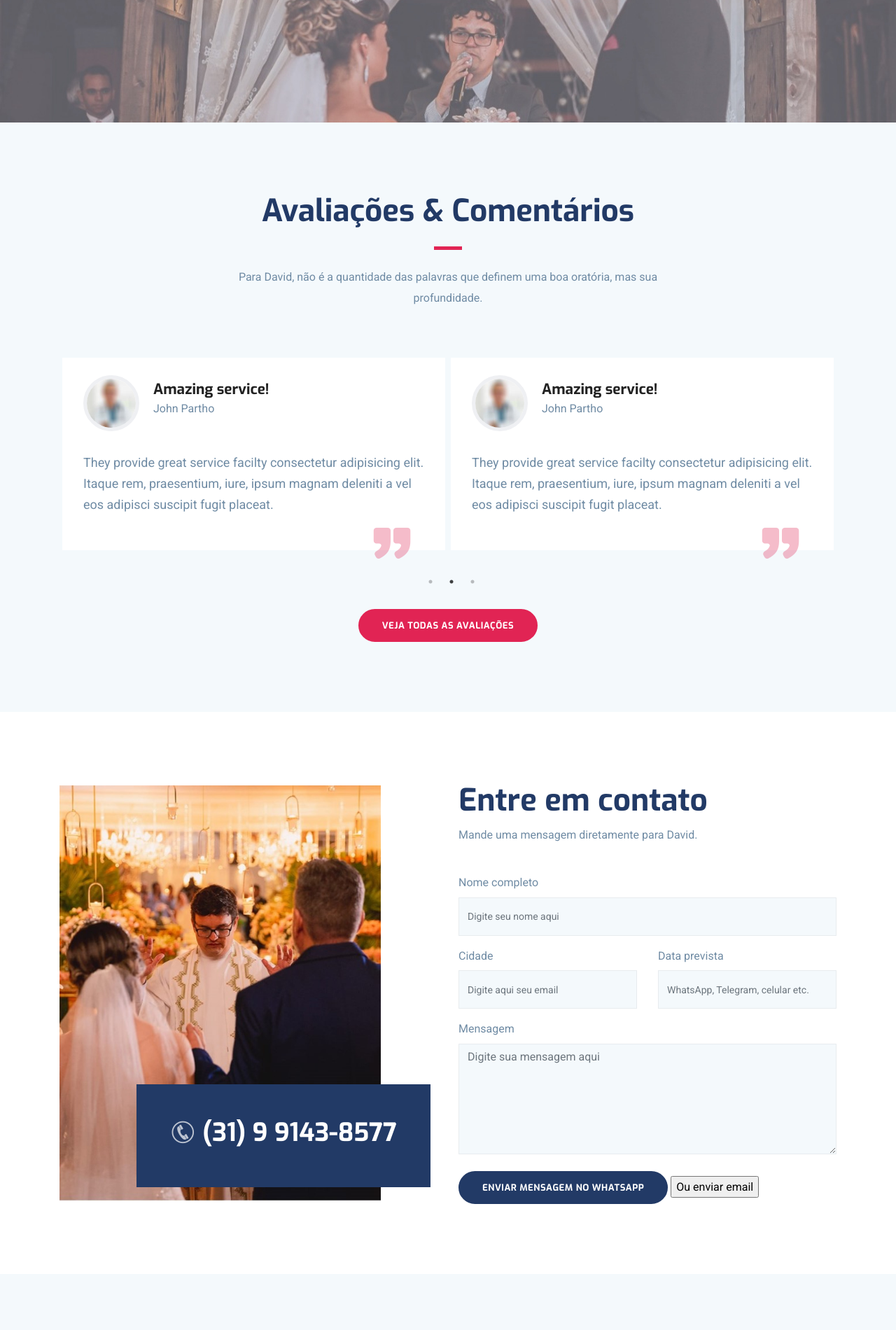
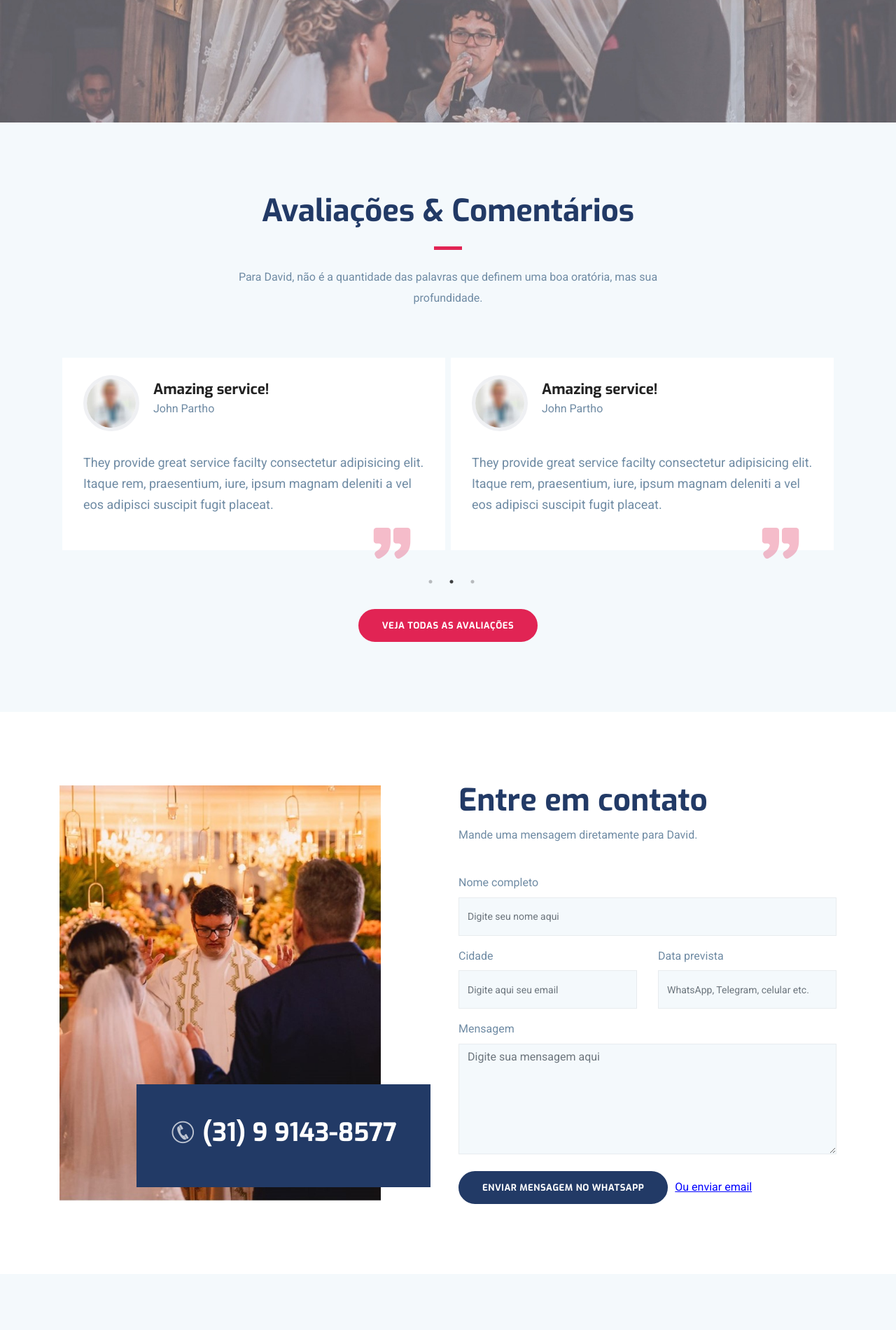
Before and after one commit to marcosvst/david-santos-celebrante-website, a Jekyll site: the page built from index.html, in a window 1280 px wide. Shown: the part 2881-4781 px from the top of the page at 70% size. Built offline with Jekyll 4.4.1, drawn with Linux system fonts in a browser that asks for light colours; grey boxes are pictures that could not be loaded.

Commit message:
ref: add wpp number to contact

```diff
--- a/_includes/contact.html
+++ b/_includes/contact.html
@@ -40,7 +40,7 @@
 						</div>
 
 						<a href="https://wa.me/{{ site.data.info.whatsapp }}" class="btn btn-main btn-round-full">Enviar mensagem no WhatsApp</a>
-						<input type="submit" value="Ou enviar email">
+						<input type="submit" value="Ou enviar email" style="background: none; border: none; color: blue; text-decoration: underline; cursor: pointer;">
 					</form>
 				</div>
 			</div>
```
